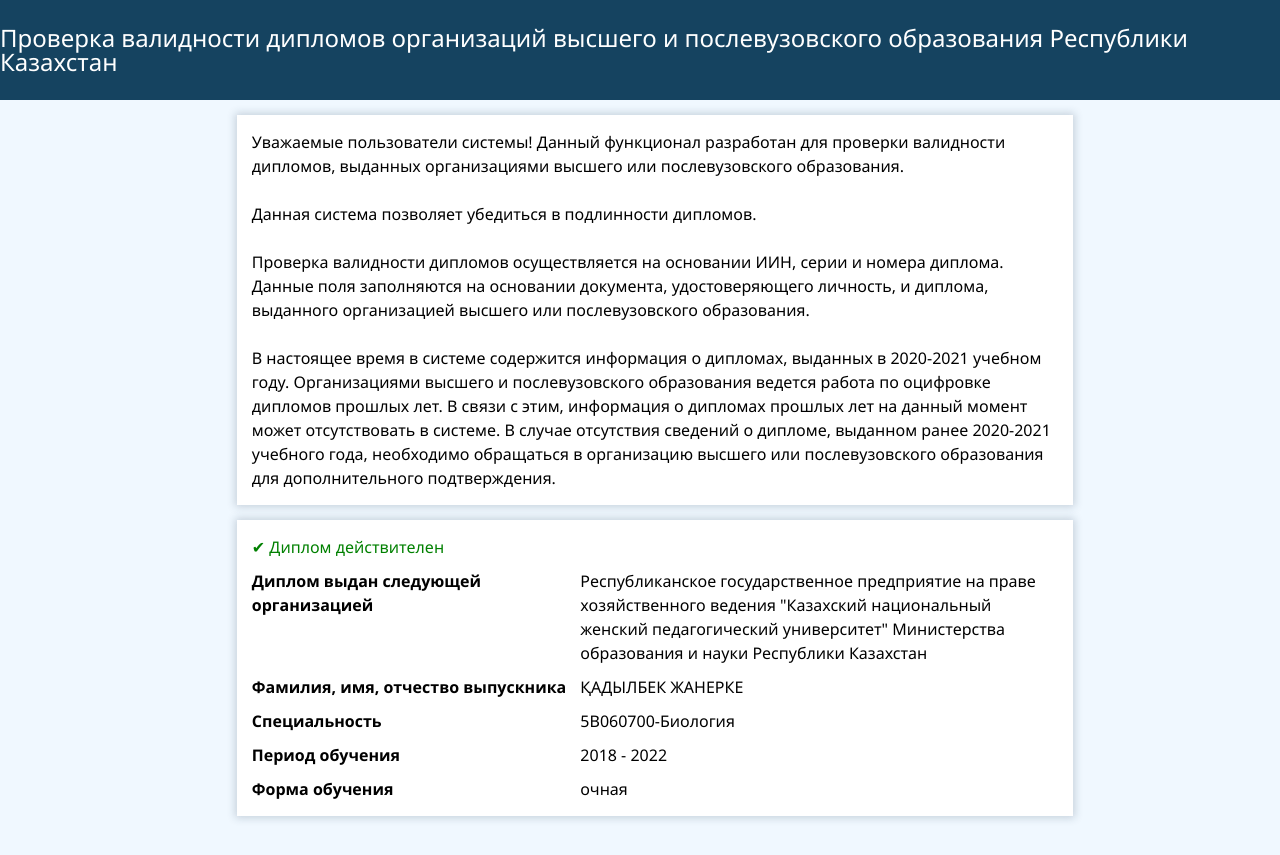
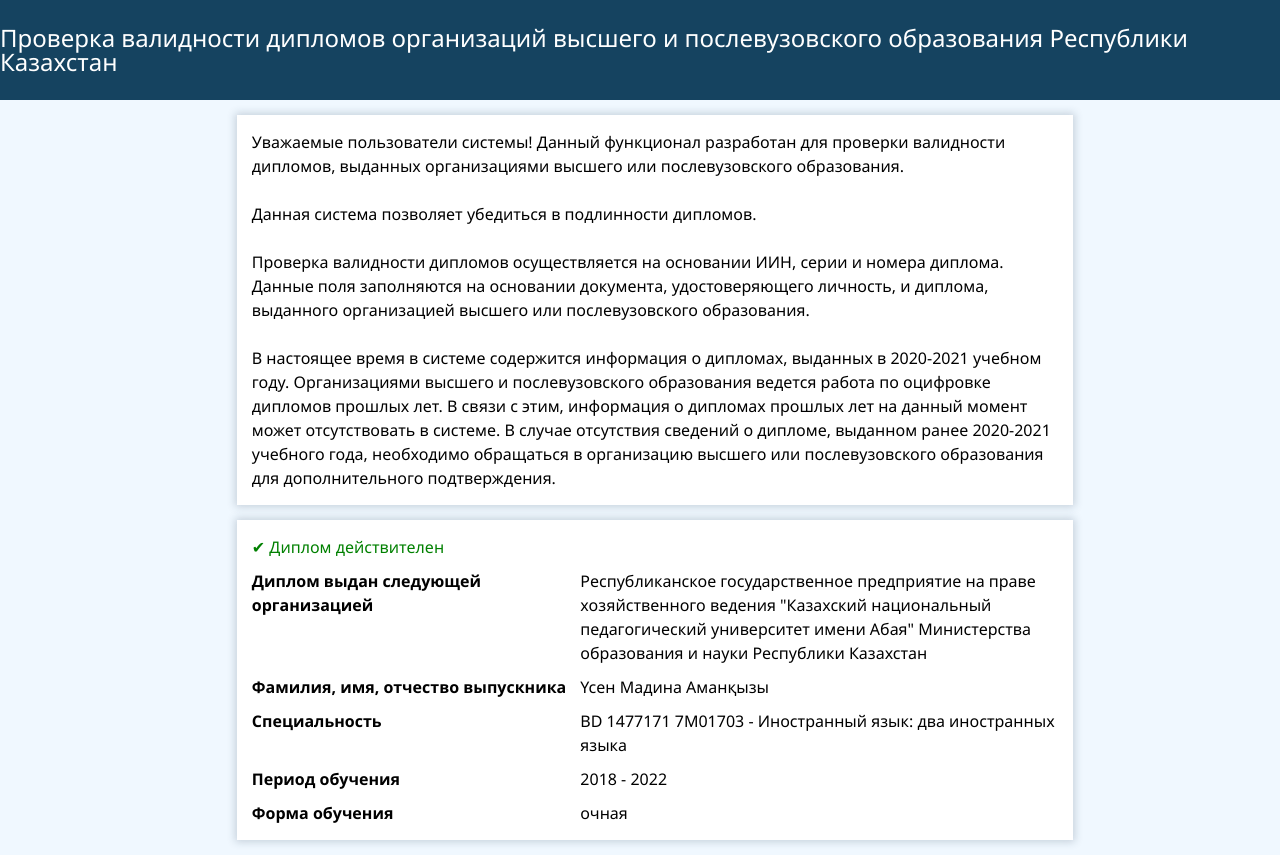
Before and after one commit to kzCertificateTest/147717112, a plain HTML site: page index.html in a window 1280 px wide. Before the commit the page ends 831 px from the top, so only its background shows below. Drawn offline with Linux system fonts and the light colour scheme.

Commit message:
Update index.html

```diff
--- a/index.html
+++ b/index.html
@@ -27,13 +27,13 @@
                 <div class="result__content">
                     <p style="font-weight: bold;">Диплом выдан следующей организацией</p>
                     <!-- редакт -->
-                    <p>Республиканское государственное предприятие на праве хозяйственного ведения "Казахский национальный женский педагогический университет" Министерства образования и науки Республики Казахстан</p>
+                    <p>Республиканское государственное предприятие на праве хозяйственного ведения "Казахский национальный педагогический университет имени Абая" Министерства образования и науки Республики Казахстан</p>
                     <p style="font-weight: bold;">Фамилия, имя, отчество выпускника</p>
                     <!-- редакт -->
-                    <p>ҚАДЫЛБЕК ЖАНЕРКЕ</p>
+                    <p>Үсен Мадина Аманқызы</p>
                     <p style="font-weight: bold;">Специальность</p>
                     <!-- редакт -->
-                    <p>5В060700-Биология</p>
+                    <p>BD 1477171 7М01703 - Иностранный язык: два иностранных языка </p>
                     <p style="font-weight: bold;">Период обучения</p>
                     <!-- редакт -->
                     <p>2018 - 2022</p>
```
